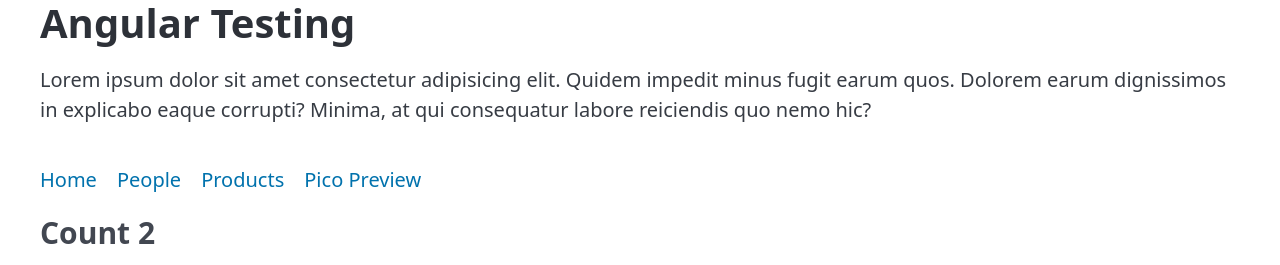
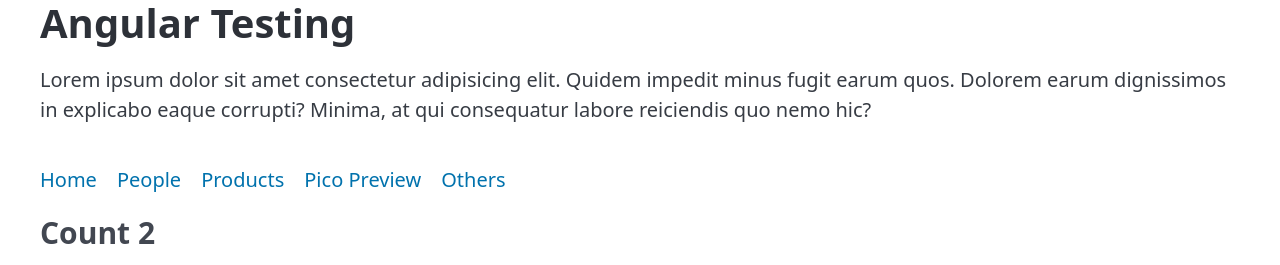
Before and after one commit to yesiddn/testing-angular, an Angular app: page /people in a window 1280 px wide. Shown: the top 265 px of the page. Built offline with nearby package versions, Linux system fonts and the light colour scheme.

Commit message:
Add Others route and update navigation in app component

```diff
--- a/src/app/app.component.html
+++ b/src/app/app.component.html
@@ -1,6 +1,7 @@
 <header class="container">
   <h1>Angular Testing</h1>
-  <p>Lorem ipsum dolor sit amet consectetur adipisicing elit. Quidem impedit minus fugit earum quos. Dolorem earum dignissimos in explicabo eaque corrupti? Minima, at qui consequatur labore reiciendis quo nemo hic?</p>
+  <p>Lorem ipsum dolor sit amet consectetur adipisicing elit. Quidem impedit minus fugit earum quos. Dolorem earum
+    dignissimos in explicabo eaque corrupti? Minima, at qui consequatur labore reiciendis quo nemo hic?</p>
 
   <nav>
     <ul>
@@ -8,6 +9,7 @@
       <li><a routerLink="/people">People</a></li>
       <li><a routerLink="/products">Products</a></li>
       <li><a routerLink="/pico-preview">Pico Preview</a></li>
+      <li><a routerLink="/others">Others</a></li>
     </ul>
   </nav>
 </header>
--- a/src/app/app.routes.ts
+++ b/src/app/app.routes.ts
@@ -2,6 +2,7 @@ import { Routes } from '@angular/router';
 import { ProductsComponent } from './components/products/products.component';
 import { PicoPreviewComponent } from './components/pico-preview/pico-preview.component';
 import { PeopleComponent } from './components/people/people.component';
+import { OthersComponent } from './components/others/others.component';
 
 export const routes: Routes = [
   {
@@ -15,5 +16,9 @@ export const routes: Routes = [
   {
     path: 'people',
     component: PeopleComponent
+  },
+  {
+    path: 'others',
+    component: OthersComponent
   }
 ];
```
